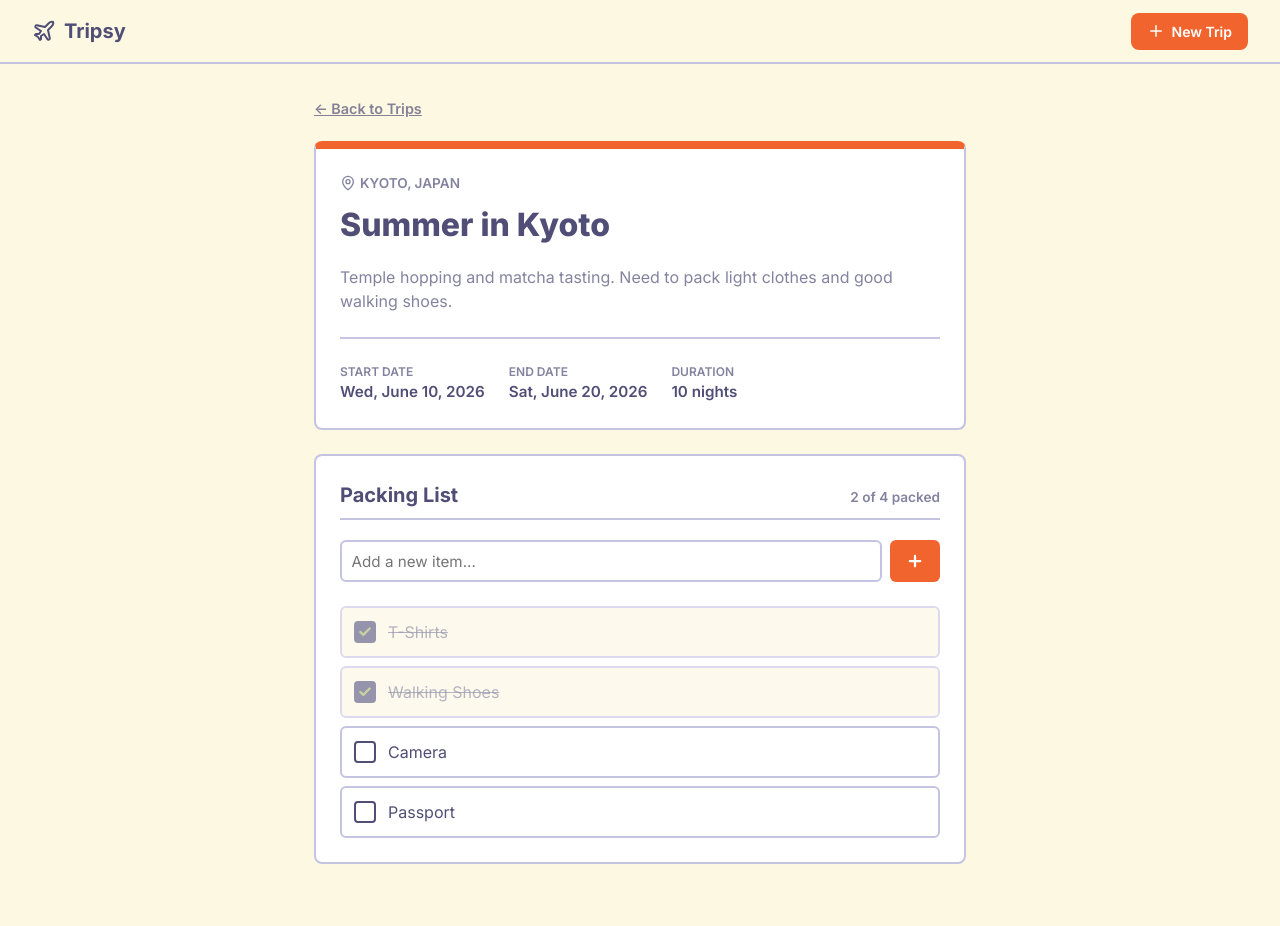
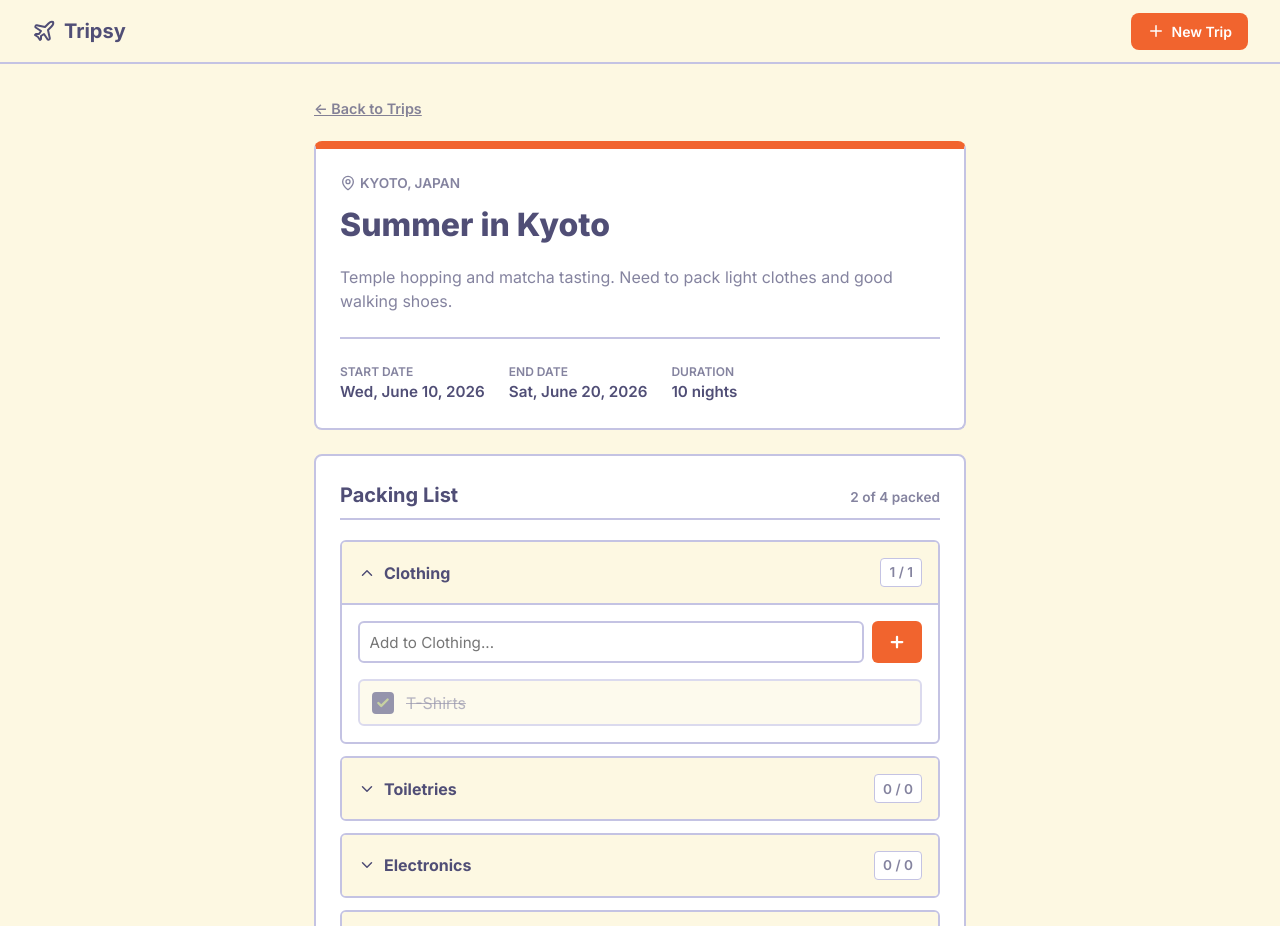
Before and after one commit to k3tan7/Tripsy, a React (Vite) app: page /trip/1 in a window 1280 px wide. Shown: the top 926 px of the page. Built offline with nearby package versions, Linux system fonts and the light colour scheme.

Commit message:
feat: add collapsible packing list by category

```diff
--- a/src/components/PackingList.css
+++ b/src/components/PackingList.css
@@ -1,3 +1,4 @@
+/* packing list styling */
 .packing-list-section {
   background: var(--surface);
   border: 2px solid var(--border);
@@ -25,10 +26,66 @@
   color: var(--text-secondary);
 }
 
+.categories-container {
+  display: flex;
+  flex-direction: column;
+  gap: 0.75rem;
+}
+
+.category-section {
+  border: 2px solid var(--border);
+  border-radius: 6px;
+  overflow: hidden;
+  background: #fff;
+}
+
+.category-header {
+  display: flex;
+  justify-content: space-between;
+  align-items: center;
+  padding: 1rem;
+  background: var(--bg);
+  cursor: pointer;
+  user-select: none;
+  transition: background 0.15s ease;
+}
+
+.category-header:hover {
+  background: #f7edcc; /* slight highlight on hover */
+}
+
+.category-header-title {
+  display: flex;
+  align-items: center;
+  gap: 0.5rem;
+  color: var(--dark-purple);
+}
+
+.category-header-title h3 {
+  font-size: 1rem;
+  font-weight: 700;
+  margin: 0;
+}
+
+.category-count {
+  font-size: 0.85rem;
+  font-weight: 600;
+  color: var(--text-secondary);
+  background: #fff;
+  padding: 0.2rem 0.5rem;
+  border-radius: 4px;
+  border: 1px solid var(--border);
+}
+
+.category-content {
+  padding: 1rem;
+  border-top: 2px solid var(--border);
+}
+
 .add-item-form {
   display: flex;
   gap: 0.5rem;
-  margin-bottom: 1.5rem;
+  margin-bottom: 1rem;
 }
 
 .add-item-form input {
@@ -65,9 +122,10 @@
 .empty-list-text {
   text-align: center;
   color: var(--text-secondary);
-  padding: 2rem 0;
+  padding: 1rem 0;
   border: 2px dashed var(--border);
   border-radius: 6px;
+  font-size: 0.9rem;
 }
 
 .packing-items {
@@ -81,7 +139,7 @@
   display: flex;
   align-items: center;
   gap: 0.75rem;
-  padding: 0.75rem;
+  padding: 0.6rem 0.75rem;
   background: #fff;
   border: 2px solid var(--border);
   border-radius: 6px;
--- a/src/components/PackingList.jsx
+++ b/src/components/PackingList.jsx
@@ -1,12 +1,14 @@
 import { useState } from "react";
-import { Check, Plus } from "lucide-react";
+import { Check, Plus, ChevronDown, ChevronUp } from "lucide-react";
+import { CATEGORIES } from "../data/tripsData";
 import "./PackingList.css";
 
 export default function PackingList({ trip, updateTrip }) {
+  const [expandedCategory, setExpandedCategory] = useState(CATEGORIES[0].id);
   const [newItemName, setNewItemName] = useState("");
 
   const items = trip.items || [];
-  const packedCount = items.filter(i => i.packed).length;
+  const totalPackedCount = items.filter(i => i.packed).length;
 
   const handleToggleItem = (itemId) => {
     if (!updateTrip) return;
@@ -16,36 +18,89 @@ export default function PackingList({ trip, updateTrip }) {
     updateTrip({ ...trip, items: updatedItems });
   };
 
-  const handleAddItem = (e) => {
+  const handleAddItem = (e, categoryId) => {
     e.preventDefault();
     if (!newItemName.trim() || !updateTrip) return;
-    const newItem = { id: `item_${Date.now()}`, name: newItemName, packed: false };
+    const newItem = {
+      id: `item_${Date.now()}`,
+      name: newItemName,
+      packed: false,
+      categoryId
+    };
     updateTrip({ ...trip, items: [...items, newItem] });
     setNewItemName("");
   };
+
+  const handleToggleCategory = (categoryId) => {
+    setExpandedCategory(expandedCategory === categoryId ? null : categoryId);
+    setNewItemName(""); // Clear input when switching categories
+  };
+
+  // Group items by category dynamically
+  const groupedCategories = CATEGORIES.map(category => {
+    const categoryItems = items.filter(item => {
+      // 1. If it explicitly has a categoryId
+      if (item.categoryId) return item.categoryId === category.id;
+
+      // 2. Try to guess by name using defaultItems
+      const foundCategory = CATEGORIES.find(c => c.defaultItems.includes(item.name));
+      if (foundCategory) return foundCategory.id === category.id;
+
+      // 3. Fallback to Miscellaneous
+      return category.id === "cat_misc";
+    });
+
+    return {
+      ...category,
+      items: categoryItems,
+      packedCount: categoryItems.filter(i => i.packed).length,
+      totalCount: categoryItems.length
+    };
+  });
 
   return (
     <div className="packing-list-section">
       <div className="packing-list-header">
         <h2>Packing List</h2>
-        <span className="packing-progress-text">{packedCount} of {items.length} packed</span>
+        <span className="packing-progress-text">{totalPackedCount} of {items.length} packed</span>
       </div>
 
-      <form className="add-item-form" onSubmit={handleAddItem}>
+      <div className="categories-container">
+        {groupedCategories.map(category => {
+          const isExpanded = expandedCategory === category.id;
+
+          return (
+            <div key={category.id} className="category-section">
+              <div
+                className="category-header"
+                onClick={() => handleToggleCategory(category.id)}
+              >
+                <div className="category-header-title">
+                  {isExpanded ? <ChevronUp size={18} /> : <ChevronDown size={18} />}
+                  <h3>{category.name}</h3>
+                </div>
+                <span className="category-count">
+                  {category.packedCount} / {category.totalCount}
+                </span>
+              </div>
+
+              {isExpanded && (
+                <div className="category-content">
+                  <form className="add-item-form" onSubmit={(e) => handleAddItem(e, category.id)}>
                     <input
                       type="text"
                       value={newItemName}
                       onChange={(e) => setNewItemName(e.target.value)}
-          placeholder="Add a new item..."
+                      placeholder={`Add to ${category.name}...`}
                     />
                     <button type="submit" aria-label="Add item"><Plus size={18} strokeWidth={3} /></button>
                   </form>
 
-      {items.length === 0 ? (
-        <p className="empty-list-text">Your packing list is empty. Add items above!</p>
+                  {category.items.length === 0 ? (
+                    <p className="empty-list-text">No items in this category.</p>
                   ) : (
                     <ul className="packing-items">
-          {items.map(item => (
+                      {category.items.map(item => (
                         <li key={item.id} className={`packing-item ${item.packed ? 'packed' : ''}`} onClick={() => handleToggleItem(item.id)}>
                           <button className="checkbox" tabIndex={-1}>
                             {item.packed && <Check size={14} strokeWidth={4} />}
@@ -56,5 +111,11 @@ export default function PackingList({ trip, updateTrip }) {
                     </ul>
                   )}
                 </div>
+              )}
+            </div>
+          );
+        })}
+      </div>
+    </div>
   );
 }
```
Lines whose indentation alone changed are shown as unchanged.
